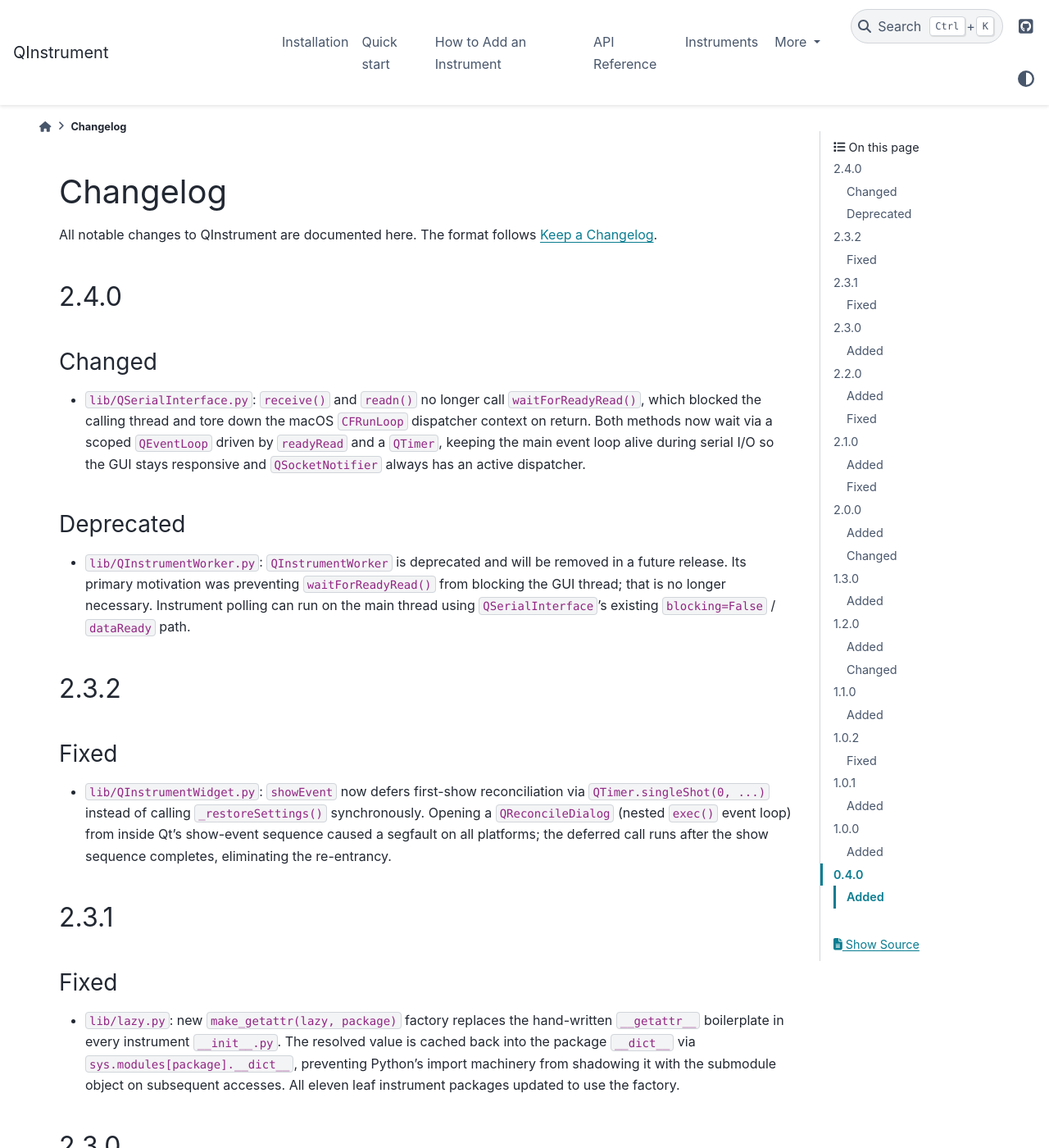
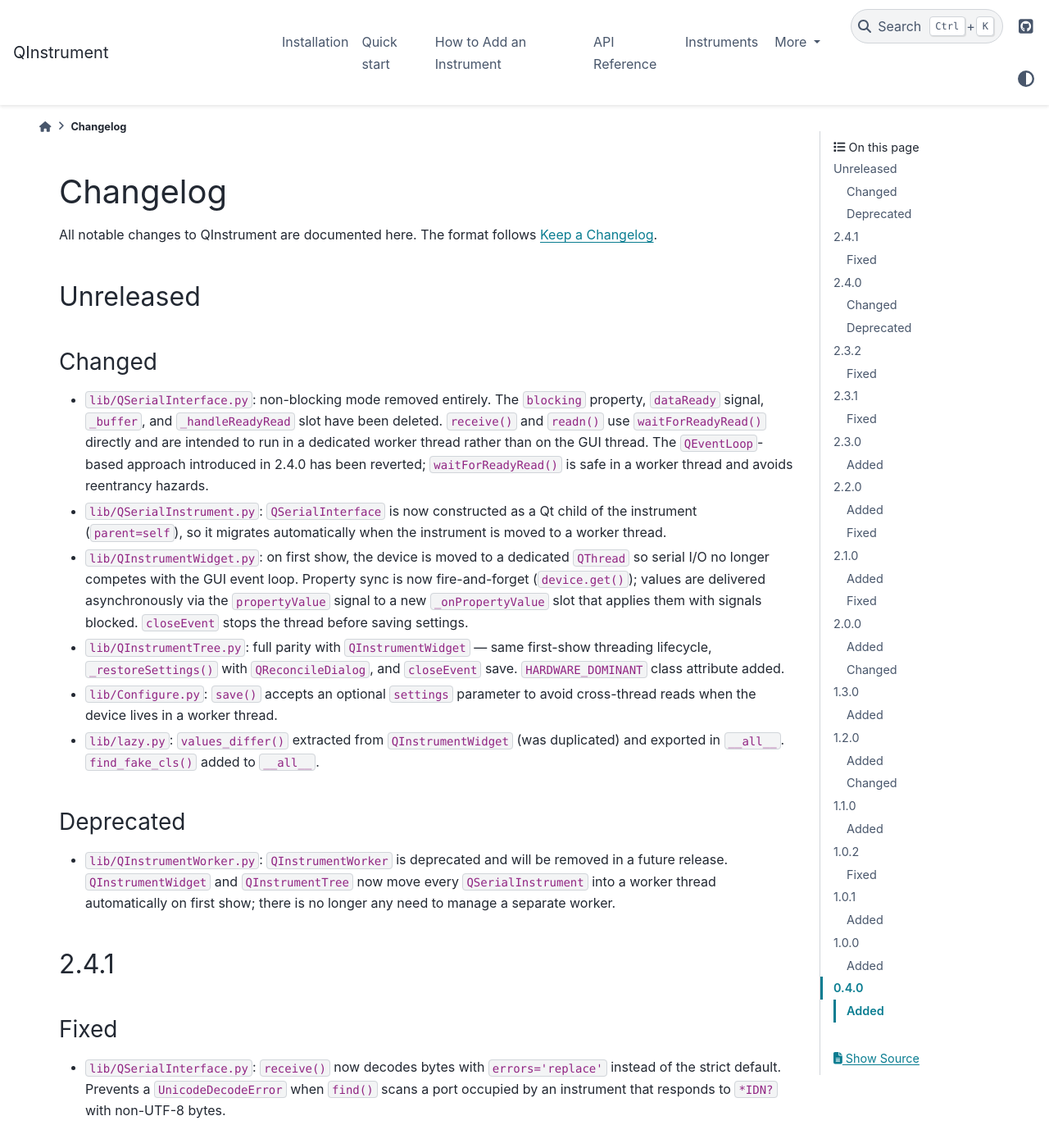
Before and after one commit to davidgrier/QInstrument, a Sphinx documentation site: the page built from docs/changelog.rst, in a window 1280 px wide and 1400 px high. Shown: the whole window at 82% size. Built offline with Sphinx 7.4.7 and the PyData theme 0.15.4, drawn with Linux system fonts in a browser that asks for light colours; some of the changed text lies outside the part shown.

Commit message:
docs: update changelog and add_instrument for current architecture
CHANGELOG.rst:
- Add Unreleased section covering: non-blocking mode removal,
  waitForReadyRead() reinstatement, QSerialInstrument parent-child
  threading, QInstrumentWidget/Tree threading lifecycle, Configure.save
  settings param, lazy.py values_differ/find_fake_cls exports
- Add v2.4.1 entry (UnicodeDecodeError fix, previously missing)
- Correct v2.4.0 to note the QEventLoop approach was later reverted

add_instrument.rst:
- Step 6: replace hand-written __getattr__ with make_getattr factory
- Step 4: remove FAKEDEVICE attribute (never existed); explain that
  example() finds fake.py automatically via find_fake_cls()

Co-Authored-By: Claude Sonnet 4.6 <noreply@anthropic.com>

```diff
--- a/CHANGELOG.rst
+++ b/CHANGELOG.rst
@@ -3,6 +3,62 @@ Changelog
 
 All notable changes to QInstrument are documented here.
 The format follows `Keep a Changelog <https://keepachangelog.com>`_.
+
+Unreleased
+----------
+
+Changed
+~~~~~~~
+
+- ``lib/QSerialInterface.py``: non-blocking mode removed entirely.
+  The ``blocking`` property, ``dataReady`` signal, ``_buffer``, and
+  ``_handleReadyRead`` slot have been deleted.  ``receive()`` and
+  ``readn()`` use ``waitForReadyRead()`` directly and are intended to
+  run in a dedicated worker thread rather than on the GUI thread.
+  The ``QEventLoop``-based approach introduced in 2.4.0 has been
+  reverted; ``waitForReadyRead()`` is safe in a worker thread and
+  avoids reentrancy hazards.
+- ``lib/QSerialInstrument.py``: ``QSerialInterface`` is now constructed
+  as a Qt child of the instrument (``parent=self``), so it migrates
+  automatically when the instrument is moved to a worker thread.
+- ``lib/QInstrumentWidget.py``: on first show, the device is moved to a
+  dedicated ``QThread`` so serial I/O no longer competes with the GUI
+  event loop.  Property sync is now fire-and-forget (``device.get()``);
+  values are delivered asynchronously via the ``propertyValue`` signal
+  to a new ``_onPropertyValue`` slot that applies them with signals
+  blocked.  ``closeEvent`` stops the thread before saving settings.
+- ``lib/QInstrumentTree.py``: full parity with ``QInstrumentWidget`` —
+  same first-show threading lifecycle, ``_restoreSettings()`` with
+  ``QReconcileDialog``, and ``closeEvent`` save.  ``HARDWARE_DOMINANT``
+  class attribute added.
+- ``lib/Configure.py``: ``save()`` accepts an optional ``settings``
+  parameter to avoid cross-thread reads when the device lives in a
+  worker thread.
+- ``lib/lazy.py``: ``values_differ()`` extracted from
+  ``QInstrumentWidget`` (was duplicated) and exported in ``__all__``.
+  ``find_fake_cls()`` added to ``__all__``.
+
+Deprecated
+~~~~~~~~~~
+
+- ``lib/QInstrumentWorker.py``: ``QInstrumentWorker`` is deprecated and
+  will be removed in a future release.  ``QInstrumentWidget`` and
+  ``QInstrumentTree`` now move every ``QSerialInstrument`` into a worker
+  thread automatically on first show; there is no longer any need to
+  manage a separate worker.
+
+.. _v2.4.1:
+
+2.4.1
+-----
+
+Fixed
+~~~~~
+
+- ``lib/QSerialInterface.py``: ``receive()`` now decodes bytes with
+  ``errors='replace'`` instead of the strict default.  Prevents a
+  ``UnicodeDecodeError`` when ``find()`` scans a port occupied by an
+  instrument that responds to ``*IDN?`` with non-UTF-8 bytes.
 
 .. _v2.4.0:
 
@@ -12,21 +68,16 @@ The format follows `Keep a Changelog <https://keepachangelog.com>`_.
 Changed
 ~~~~~~~
 
-- ``lib/QSerialInterface.py``: ``receive()`` and ``readn()`` no longer call
-  ``waitForReadyRead()``, which blocked the calling thread and tore down the
-  macOS ``CFRunLoop`` dispatcher context on return.  Both methods now wait via
-  a scoped ``QEventLoop`` driven by ``readyRead`` and a ``QTimer``, keeping
-  the main event loop alive during serial I/O so the GUI stays responsive and
-  ``QSocketNotifier`` always has an active dispatcher.
+- ``lib/QSerialInterface.py``: ``receive()`` and ``readn()`` switched
+  from ``waitForReadyRead()`` to a scoped ``QEventLoop`` driven by
+  ``readyRead`` and a ``QTimer``.  (This approach was reverted in the
+  following release; see *Unreleased* above.)
 
 Deprecated
 ~~~~~~~~~~
 
-- ``lib/QInstrumentWorker.py``: ``QInstrumentWorker`` is deprecated and will
-  be removed in a future release.  Its primary motivation was preventing
-  ``waitForReadyRead()`` from blocking the GUI thread; that is no longer
-  necessary.  Instrument polling can run on the main thread using
-  ``QSerialInterface``'s existing ``blocking=False`` / ``dataReady`` path.
+- ``lib/QInstrumentWorker.py``: ``QInstrumentWorker`` is deprecated and
+  will be removed in a future release.
 
 .. _v2.3.2:
 
```
Also changed, not shown: docs/add_instrument.rst (+8 -19 lines).
